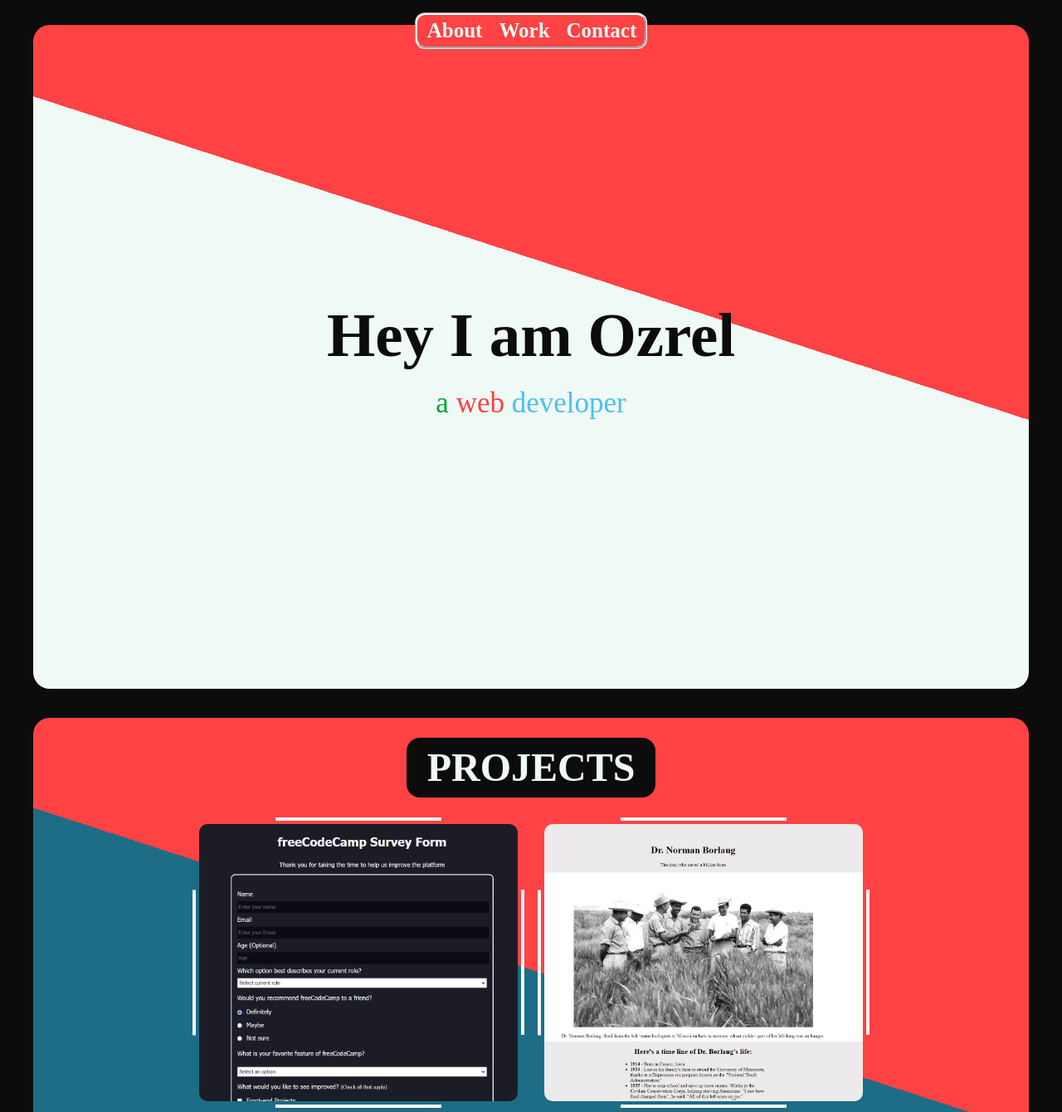
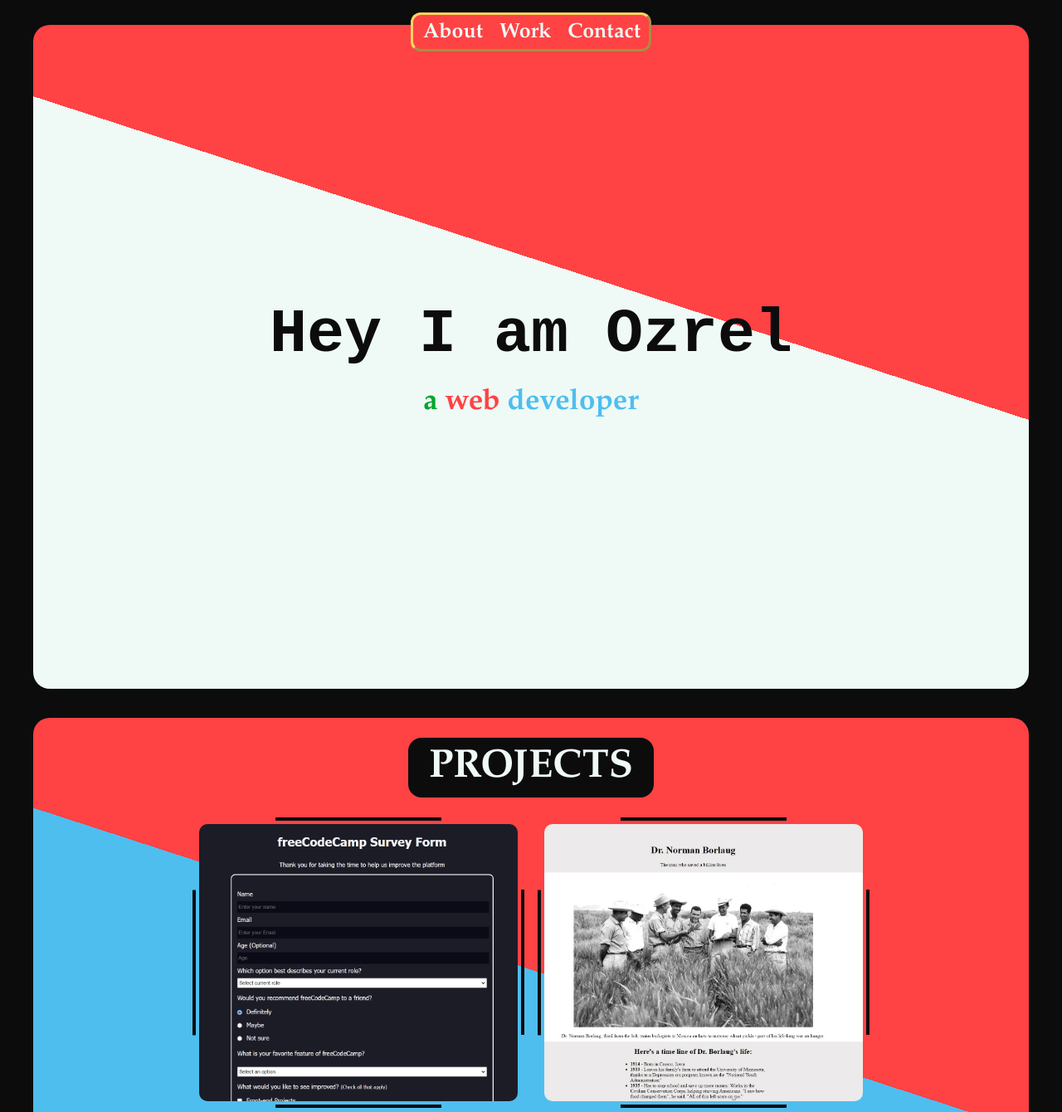
Before and after one commit to Ozrel/cv, a plain HTML site: page index.html in a window 1280 px wide. Shown: the top 1340 px of the page at 83% size. Drawn offline with Linux system fonts and the light colour scheme.

Commit message:
Update styles.css

```diff
--- a/styles.css
+++ b/styles.css
@@ -95,11 +95,11 @@ body {
   position:fixed;
   background: var(--cozy-red);
   border-radius: 12px;
-  border-style:groove;
+  border-style: outset;
   top: 15px;
   padding: 0px;
   overflow: hidden;
-  border-color: var(--cozy-white);
+  border-color: var(--cozy-yellow);
   z-index: 1;
 }
 
@@ -113,11 +113,11 @@ body {
   font-weight: bold;
   font-size: 25px;
   align-content:space-between;
-  color: var(--cozy-white);
   display: flex;
 }
 
 .inside-link {
+  font-family: Garamond, serif;
   text-decoration: none;
   color: var(--cozy-white);
   padding-top: 1px;
@@ -178,6 +178,7 @@ body {
 }
 
 .mytitle {
+  font-family: 'Courier New', monospace;
   margin-left: auto;
   margin-right: auto;
   text-align: center;
@@ -187,10 +188,12 @@ body {
 }
 
 .myjob{
+  font-family: Garamond, serif;
   margin-left: auto;
   margin-right: auto;
   text-align: center;
   font-size: 35px;
+  font-weight: 600;
 }
 
 .projects-section {
@@ -198,12 +201,13 @@ body {
   flex-direction: column;
   justify-content: center;
   align-items: center;
-  background: linear-gradient(18deg, var(--cozy-blue) 60%, var(--cozy-red) 40%);
+  background: linear-gradient(18deg, var(--cozy-blue2) 60%, var(--cozy-red) 40%);
   border-radius: 20px;
   margin-bottom: 35px;
 }
 
 .projects-section-header {
+  font-family: Garamond, serif;
   color: var(--cozy-white);
   font-size: 3.0rem;
   max-width: fit-content;
@@ -250,6 +254,9 @@ img {
   min-width: 100%;
 }
 
+h2 {
+  font-family: 'Courier New', monospace;
+}
 .contact-section a {
   text-decoration: none;
   font-weight: 700;
@@ -295,7 +302,7 @@ img {
 img {
   --g: 4px;     /* the gap */
   --b: 4px;    /* border thickness*/
-  --c: var(--cozy-white); /* the color */
+  --c: var(--cozy-black); /* the color */
 
 
   padding: calc(var(--g) + var(--b));
@@ -318,7 +325,7 @@ img:hover {
 @media only screen and (max-width: 600px) {
 
   body {
-    background-color: var(--cozy-yellow);
+    background-color: var(--cozy-blue);
     padding: 10px;
   }
 
@@ -350,4 +357,8 @@ img:hover {
     width: 100%;
     padding: 5px;
   }
+
+  h2 {
+    font-family: Garamond, serif;
+  }
 }
```
